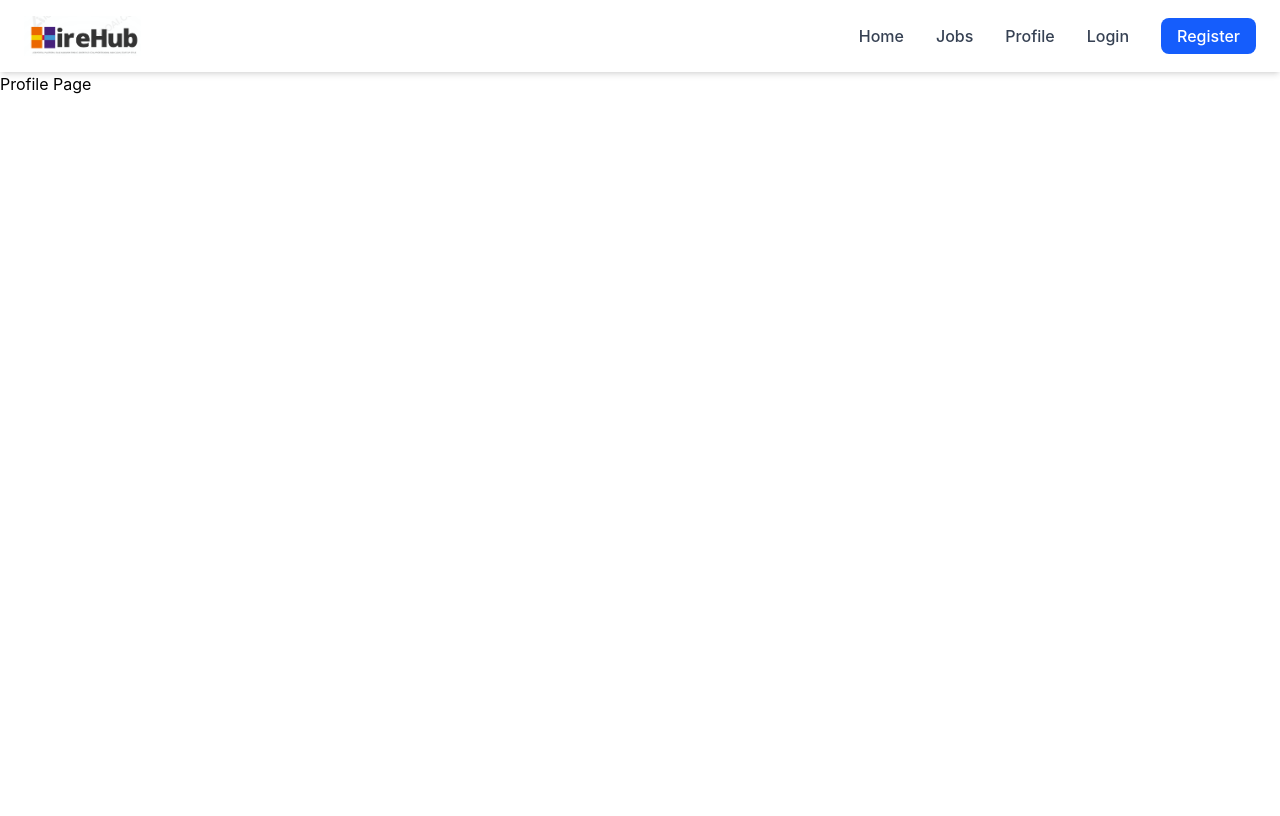
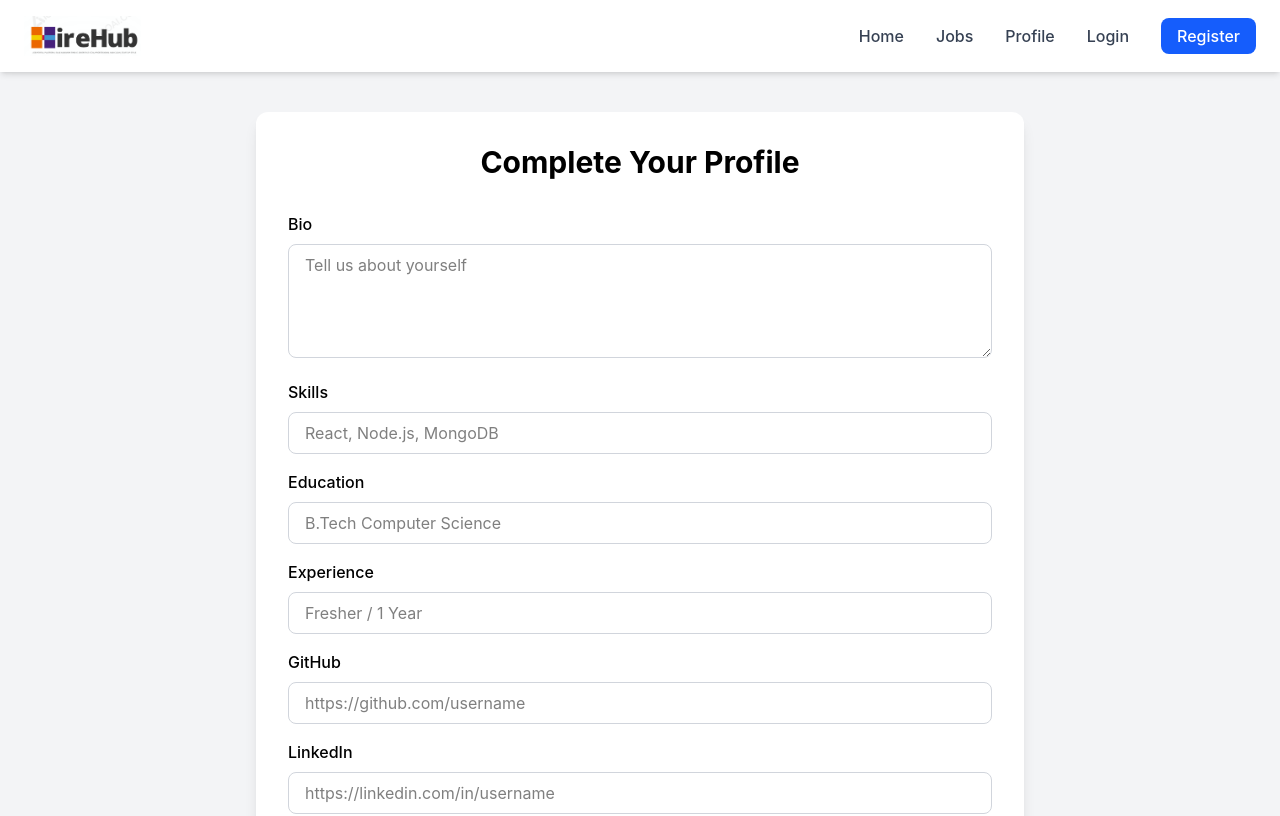
Before and after one commit to kumarharsh7070/Hirehub-mern, a React (Vite) app in the folder FRONTED/: page /profile in a window 1280 px wide. Shown: the top 816 px of the page. Built offline with nearby package versions, Linux system fonts and the light colour scheme.

Commit message:
debug error and backend connect to fronted in login page

```diff
--- a/FRONTED/src/pages/Login.jsx
+++ b/FRONTED/src/pages/Login.jsx
@@ -1,15 +1,60 @@
 import { useState } from "react";
-import { Link } from "react-router-dom";
+import { Link, useNavigate } from "react-router-dom";
+import api from "../services/api";
 
 function Login() {
+  const navigate = useNavigate();
+
   const [email, setEmail] = useState("");
   const [password, setPassword] = useState("");
 
-  const handleSubmit = (e) => {
+  const [error, setError] = useState("");
+  const [success, setSuccess] = useState("");
+
+  const handleSubmit = async (e) => {
     e.preventDefault();
 
-    console.log("Email:", email);
-    console.log("Password:", password);
+    setError("");
+    setSuccess("");
+
+    if (!email || !password) {
+      setError("Email and password are required");
+      return;
+    }
+
+    try {
+      const response = await api.post("/users/login", {
+        email,
+        password,
+      });
+
+      console.log(response.data);
+
+      const { accessToken, refreshToken } =
+        response.data.data;
+
+      localStorage.setItem(
+        "accessToken",
+        accessToken
+      );
+
+      localStorage.setItem(
+        "refreshToken",
+        refreshToken
+      );
+
+      setSuccess("Login successful!");
+
+      setTimeout(() => {
+        navigate("/profile");
+      }, 1500);
+
+    } catch (err) {
+      setError(
+        err.response?.data?.message ||
+        "Login failed"
+      );
+    }
   };
 
   return (
@@ -21,9 +66,20 @@ function Login() {
           Login
         </h1>
 
+        {error && (
+          <p className="text-red-600 text-center mb-4">
+            {error}
+          </p>
+        )}
+
+        {success && (
+          <p className="text-green-600 text-center mb-4">
+            {success}
+          </p>
+        )}
+
         <form onSubmit={handleSubmit}>
 
-          {/* Email */}
           <div className="mb-4">
             <label className="block mb-2 font-medium">
               Email
@@ -33,12 +89,13 @@ function Login() {
               type="email"
               placeholder="Enter your email"
               value={email}
-              onChange={(e) => setEmail(e.target.value)}
+              onChange={(e) =>
+                setEmail(e.target.value)
+              }
               className="w-full border border-gray-300 rounded-lg px-4 py-2"
             />
           </div>
 
-          {/* Password */}
           <div className="mb-6">
             <label className="block mb-2 font-medium">
               Password
@@ -48,12 +105,13 @@ function Login() {
               type="password"
               placeholder="Enter your password"
               value={password}
-              onChange={(e) => setPassword(e.target.value)}
+              onChange={(e) =>
+                setPassword(e.target.value)
+              }
               className="w-full border border-gray-300 rounded-lg px-4 py-2"
             />
           </div>
 
-          {/* Login Button */}
           <button
             type="submit"
             className="w-full bg-blue-600 text-white py-2 rounded-lg hover:bg-blue-700"
@@ -61,7 +119,6 @@ function Login() {
             Login
           </button>
 
-          {/* Register Link */}
           <p className="text-center mt-4">
             Don't have an account?{" "}
             <Link
--- a/FRONTED/src/pages/Profile.jsx
+++ b/FRONTED/src/pages/Profile.jsx
@@ -1,11 +1,140 @@
-function Profile(){
-    return(
-        <div>
-            <h1>Profile Page</h1>
-            {/* Add your profile details and edit form here */}
-        </div>
+import { useState } from "react";
 
-    )
+function Profile() {
+  const [bio, setBio] = useState("");
+  const [skills, setSkills] = useState("");
+  const [education, setEducation] = useState("");
+  const [experience, setExperience] = useState("");
+  const [github, setGithub] = useState("");
+  const [linkedin, setLinkedin] = useState("");
+
+  const handleSubmit = (e) => {
+    e.preventDefault();
+
+    console.log({
+      bio,
+      skills,
+      education,
+      experience,
+      github,
+      linkedin,
+    });
+  };
+
+  return (
+    <div className="min-h-screen bg-gray-100 py-10">
+
+      <div className="max-w-3xl mx-auto bg-white p-8 rounded-xl shadow-lg">
+
+        <h1 className="text-3xl font-bold text-center mb-8">
+          Complete Your Profile
+        </h1>
+
+        <form onSubmit={handleSubmit}>
+
+          {/* Bio */}
+          <div className="mb-4">
+            <label className="block mb-2 font-medium">
+              Bio
+            </label>
+
+            <textarea
+              rows="4"
+              placeholder="Tell us about yourself"
+              value={bio}
+              onChange={(e) => setBio(e.target.value)}
+              className="w-full border border-gray-300 rounded-lg px-4 py-2"
+            />
+          </div>
+
+          {/* Skills */}
+          <div className="mb-4">
+            <label className="block mb-2 font-medium">
+              Skills
+            </label>
+
+            <input
+              type="text"
+              placeholder="React, Node.js, MongoDB"
+              value={skills}
+              onChange={(e) => setSkills(e.target.value)}
+              className="w-full border border-gray-300 rounded-lg px-4 py-2"
+            />
+          </div>
+
+          {/* Education */}
+          <div className="mb-4">
+            <label className="block mb-2 font-medium">
+              Education
+            </label>
+
+            <input
+              type="text"
+              placeholder="B.Tech Computer Science"
+              value={education}
+              onChange={(e) => setEducation(e.target.value)}
+              className="w-full border border-gray-300 rounded-lg px-4 py-2"
+            />
+          </div>
+
+          {/* Experience */}
+          <div className="mb-4">
+            <label className="block mb-2 font-medium">
+              Experience
+            </label>
+
+            <input
+              type="text"
+              placeholder="Fresher / 1 Year"
+              value={experience}
+              onChange={(e) => setExperience(e.target.value)}
+              className="w-full border border-gray-300 rounded-lg px-4 py-2"
+            />
+          </div>
+
+          {/* Github */}
+          <div className="mb-4">
+            <label className="block mb-2 font-medium">
+              GitHub
+            </label>
+
+            <input
+              type="url"
+              placeholder="https://github.com/username"
+              value={github}
+              onChange={(e) => setGithub(e.target.value)}
+              className="w-full border border-gray-300 rounded-lg px-4 py-2"
+            />
+          </div>
+
+          {/* Linkedin */}
+          <div className="mb-6">
+            <label className="block mb-2 font-medium">
+              LinkedIn
+            </label>
+
+            <input
+              type="url"
+              placeholder="https://linkedin.com/in/username"
+              value={linkedin}
+              onChange={(e) => setLinkedin(e.target.value)}
+              className="w-full border border-gray-300 rounded-lg px-4 py-2"
+            />
+          </div>
+
+          <button
+            type="submit"
+            className="w-full bg-blue-600 text-white py-3 rounded-lg hover:bg-blue-700"
+          >
+            Save Profile
+          </button>
+
+        </form>
+
+      </div>
+
+    </div>
+  );
 }
 
 export default Profile;
--- a/FRONTED/src/pages/Register.jsx
+++ b/FRONTED/src/pages/Register.jsx
@@ -38,7 +38,7 @@ function Register() {
 
       setTimeout(() => {
         navigate("/login");
-      }, 2000);
+      }, 1500);
 
     } catch (err) {
       setError(
```
Also changed, not shown: 1 other file (tests, documents, lock files or other folders).
